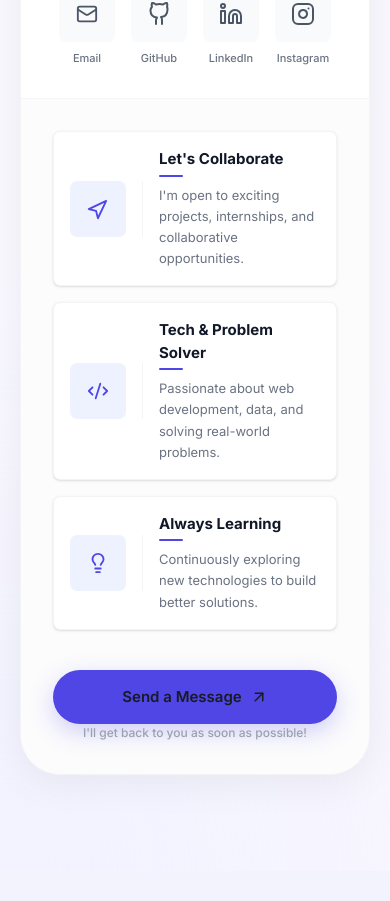
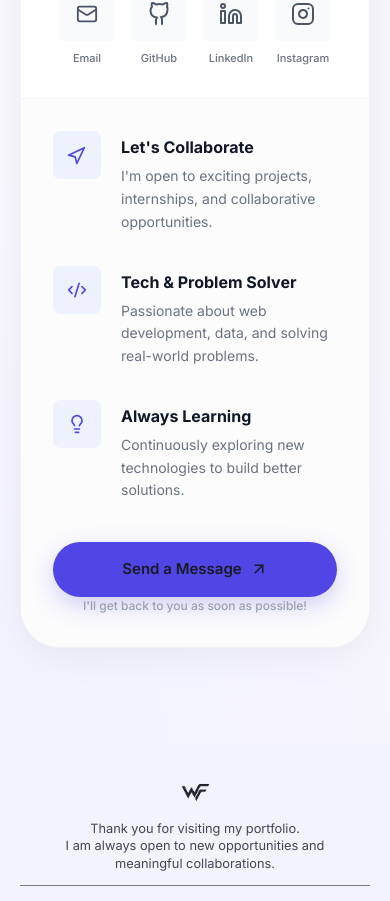
Before and after one commit to firnassw/Portofolio, a Next.js app: page / in a window 390 px wide. Shown: the part 7911-8812 px from the top of the page. Built offline with nearby package versions, Linux system fonts and the light colour scheme; a web font is replaced by a local one.

Commit message:
Remove card background from features

```diff
--- a/src/components/ui/contact-card.tsx
+++ b/src/components/ui/contact-card.tsx
@@ -65,47 +65,41 @@ export const ContactCard = ({
 
         {/* Right Column: Features & Action */}
         <div className="flex-1 p-8 sm:p-12 flex flex-col justify-between bg-gray-50/50 dark:bg-[#18181B]/50">
-          <div className="flex flex-col gap-4 mb-10">
+          <div className="flex flex-col gap-8 mb-10">
             {/* Feature 1 */}
-            <div className="flex items-center p-4 sm:p-5 rounded-2xl border border-gray-100 dark:border-gray-800 bg-white dark:bg-[#18181B] shadow-sm transition-all hover:shadow-md">
-              <div className="flex items-center justify-center w-14 h-14 sm:w-16 sm:h-16 rounded-2xl bg-[#EEF2FF] dark:bg-[#4F46E5]/10 text-[#4F46E5] dark:text-[#818cf8] shrink-0">
-                <Navigation size={22} className="ml-[-2px] mt-[2px]" />
+            <div className="flex items-start gap-5">
+              <div className="flex items-center justify-center w-12 h-12 rounded-2xl bg-[#EEF2FF] dark:bg-[#4F46E5]/10 text-[#4F46E5] dark:text-[#818cf8] shrink-0">
+                <Navigation size={20} className="ml-[-2px] mt-[2px]" />
               </div>
-              <div className="w-px h-14 sm:h-16 bg-gray-100 dark:bg-gray-800 mx-4 sm:mx-5 shrink-0" />
-              <div className="flex flex-col flex-1">
-                <h4 className="text-[15px] sm:text-[16px] font-bold text-gray-900 dark:text-white mb-1">Let's Collaborate</h4>
-                <div className="w-6 h-[2px] bg-[#4F46E5] rounded-full mb-2" />
-                <p className="text-[13px] sm:text-[14px] text-gray-500 dark:text-gray-400 leading-relaxed">
+              <div className="flex flex-col pt-1">
+                <h4 className="text-[16px] font-bold text-gray-900 dark:text-white mb-1.5">Let's Collaborate</h4>
+                <p className="text-[14px] text-gray-500 dark:text-gray-400 leading-relaxed">
                   I'm open to exciting projects, internships, and collaborative opportunities.
                 </p>
               </div>
             </div>
 
             {/* Feature 2 */}
-            <div className="flex items-center p-4 sm:p-5 rounded-2xl border border-gray-100 dark:border-gray-800 bg-white dark:bg-[#18181B] shadow-sm transition-all hover:shadow-md">
-              <div className="flex items-center justify-center w-14 h-14 sm:w-16 sm:h-16 rounded-2xl bg-[#EEF2FF] dark:bg-[#4F46E5]/10 text-[#4F46E5] dark:text-[#818cf8] shrink-0">
-                <Code2 size={22} />
+            <div className="flex items-start gap-5">
+              <div className="flex items-center justify-center w-12 h-12 rounded-2xl bg-[#EEF2FF] dark:bg-[#4F46E5]/10 text-[#4F46E5] dark:text-[#818cf8] shrink-0">
+                <Code2 size={20} />
               </div>
-              <div className="w-px h-14 sm:h-16 bg-gray-100 dark:bg-gray-800 mx-4 sm:mx-5 shrink-0" />
-              <div className="flex flex-col flex-1">
-                <h4 className="text-[15px] sm:text-[16px] font-bold text-gray-900 dark:text-white mb-1">Tech & Problem Solver</h4>
-                <div className="w-6 h-[2px] bg-[#4F46E5] rounded-full mb-2" />
-                <p className="text-[13px] sm:text-[14px] text-gray-500 dark:text-gray-400 leading-relaxed">
+              <div className="flex flex-col pt-1">
+                <h4 className="text-[16px] font-bold text-gray-900 dark:text-white mb-1.5">Tech & Problem Solver</h4>
+                <p className="text-[14px] text-gray-500 dark:text-gray-400 leading-relaxed">
                   Passionate about web development, data, and solving real-world problems.
                 </p>
               </div>
             </div>
 
             {/* Feature 3 */}
-            <div className="flex items-center p-4 sm:p-5 rounded-2xl border border-gray-100 dark:border-gray-800 bg-white dark:bg-[#18181B] shadow-sm transition-all hover:shadow-md">
-              <div className="flex items-center justify-center w-14 h-14 sm:w-16 sm:h-16 rounded-2xl bg-[#EEF2FF] dark:bg-[#4F46E5]/10 text-[#4F46E5] dark:text-[#818cf8] shrink-0">
-                <Lightbulb size={22} />
+            <div className="flex items-start gap-5">
+              <div className="flex items-center justify-center w-12 h-12 rounded-2xl bg-[#EEF2FF] dark:bg-[#4F46E5]/10 text-[#4F46E5] dark:text-[#818cf8] shrink-0">
+                <Lightbulb size={20} />
               </div>
-              <div className="w-px h-14 sm:h-16 bg-gray-100 dark:bg-gray-800 mx-4 sm:mx-5 shrink-0" />
-              <div className="flex flex-col flex-1">
-                <h4 className="text-[15px] sm:text-[16px] font-bold text-gray-900 dark:text-white mb-1">Always Learning</h4>
-                <div className="w-6 h-[2px] bg-[#4F46E5] rounded-full mb-2" />
-                <p className="text-[13px] sm:text-[14px] text-gray-500 dark:text-gray-400 leading-relaxed">
+              <div className="flex flex-col pt-1">
+                <h4 className="text-[16px] font-bold text-gray-900 dark:text-white mb-1.5">Always Learning</h4>
+                <p className="text-[14px] text-gray-500 dark:text-gray-400 leading-relaxed">
                   Continuously exploring new technologies to build better solutions.
                 </p>
               </div>
```
